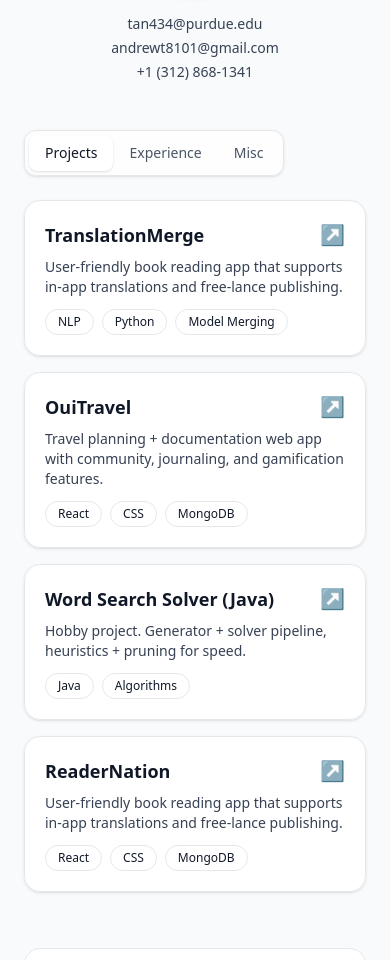
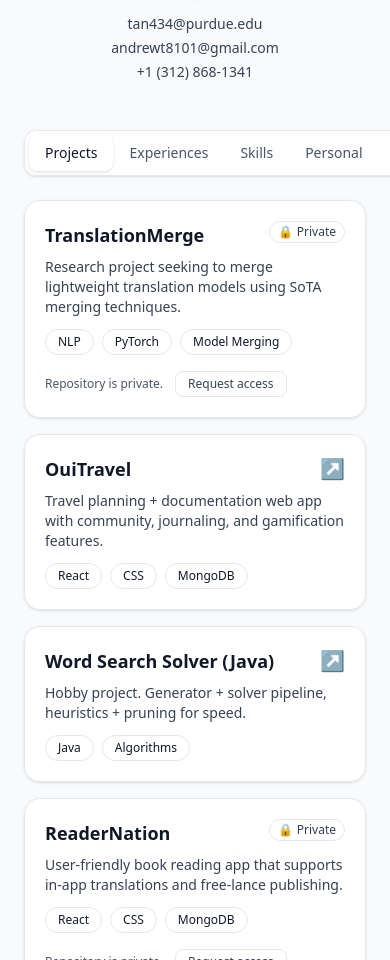
Before and after one commit to andrewt1018/AboutMe, a React (Vite) app: page / in a window 390 px wide. Shown: the part 1040-2000 px from the top of the page. Built offline with nearby package versions, Linux system fonts and the light colour scheme.

Commit message:
Populated personal and skills sections.

```diff
--- a/src/App.jsx
+++ b/src/App.jsx
@@ -39,9 +39,10 @@ const PROJECTS = [
   {
     title: "TranslationMerge",
     description:
-      "User-friendly book reading app that supports in-app translations and free-lance publishing.",
-    tags: ["NLP", "Python", "Model Merging"],
+      "Research project seeking to merge lightweight translation models using SoTA merging techniques.",
+    tags: ["NLP", "PyTorch", "Model Merging"],
     link: "https://github.com/andrewt1018/TranslationMerge",
+    visibility: "Private"
   },
   {
     title: "OuiTravel",
@@ -49,6 +50,7 @@ const PROJECTS = [
       "Travel planning + documentation web app with community, journaling, and gamification features.",
     tags: ["React", "CSS", "MongoDB"],
     link: "https://github.com/andrewt1018/OuiTravel",
+    visibility: "Public"
   },
   {
     title: "Word Search Solver (Java)",
@@ -56,6 +58,7 @@ const PROJECTS = [
       "Hobby project. Generator + solver pipeline, heuristics + pruning for speed.",
     tags: ["Java", "Algorithms"],
     link: "https://github.com/andrewt1018/WordSearchSolver",
+    visibility: "Public"
   },
   {
     title: "ReaderNation",
@@ -63,6 +66,7 @@ const PROJECTS = [
       "User-friendly book reading app that supports in-app translations and free-lance publishing.",
     tags: ["React", "CSS", "MongoDB"],
     link: "https://github.com/andrewt1018/ReaderNation",
+    visibility: "Private"
   }
 ];
 
@@ -98,7 +102,7 @@ const EXPERIENCE = [
       "Computed bivariate Moran’s I + LISA statistics with PySAL",
       "Mentored undergraduates and ensured reproducible workflow design"
     ],
-    tags: ["Apache Sedona", "Python", "Google Cloud Platform"]
+    tags: ["Apache Sedona", "Distributed Systems", "Google Cloud Platform"]
   },
   {
     role: "Software Developer",
@@ -123,8 +127,90 @@ const EXPERIENCE = [
   }
 ];
 
+const SKILLS = [
+  {
+    title: "Languages",
+    items: ["Python", "Scala", "Java", "C/C++", "SQL", "JavaScript/TypeScript", "x86-64 ASM"],
+  },
+  {
+    title: "Data & ML",
+    items: ["PyTorch", "scikit-learn", "Apache Spark", "Apache Sedona", "WandB", "Pandas"],
+  },
+  {
+    title: "Web",
+    items: ["React", "Vite", "Tailwind", "Node.js", "REST/HTTP", "JSON", "CREOSON"],
+  },
+  {
+    title: "Cloud & Tools",
+    items: ["AWS SAA", "Databricks", "Docker", "GitHub Actions", "SBT", "GCP", "PostgreSQL"],
+  },
+];
+
+const PERSONAL = {
+  blurb: (
+    <>
+      Thanks for checking out my page! I'm a CS + Math student at Purdue who loves doing ML research and building clean web apps. In my spare time, I'm likely playing volleyball, pingpong, or doing the daily NY Times puzzles.
+    </>
+  ),
+  hobbies: [
+    {
+      title: "Volleyball",
+      emoji: "🏐",
+      blurb: (
+        <>
+          Played for 9+ years now. Varsity captain in highschool, and part of the Purdue men's Volleyball Club. <br /><br />
+          <b>Position</b>: Outside Hitter<br />
+          <b>Favorite player</b >: Yuji Nishida <br />
+          <b>Favorite team</b>: Team Japan<br />
+        </>
+      ),
+    },
+    {
+      title: "Ping Pong",
+      emoji: "🏓",
+      blurb: (
+        <>
+          Played for around 2 years now. Definitely still have a lot of room to improve especially with reading and counteracting heavy spin.
+          <br /><br />
+          <b>Grip</b>: Penhold<br />
+          <b>Favorite player</b >: Xu Xin
+        </>
+      ),
+    },
+    {
+      title: "Reading",
+      emoji: "📚",
+      blurb: (
+        <>
+          Fantasy {">"} Sci-Fi {">"}{">"} other genres. Maybe reading <i>Harry Potter</i> growing up made me biased toward fantasy.
+          <br /><br />
+          <b>Favorite Genre</b>: Fantasy<br />
+          <b>Favorite Author</b>: Rebecca F. Kuang<br />
+          <b>Favorite Series</b>: The Poppy Wars Trilogy<br />
+          <b>Favorite Book</b>: <i>Project Hail Mary</i>
+        </>
+      ),
+    },
+    {
+      title: "Puzzles",
+      emoji: "🧩",
+      blurb: (
+        <>
+          Doing puzzles is part of my daily routine, specifically the NY times wordle, pips, and sudoku. I also like competing with my friends in the LinkedIn mini puzzles.
+          <br /><br />
+          <b>Wordle Streak</b>: {Math.floor((new Date() - new Date("2025-06-09")) / (1000 * 60 * 60 * 24))} <br />
+          <b>Favorite puzzle game</b>: Sudoku (hard mode)<br />
+
+        </>
+      ),
+    },
+  ],
+};
+
+
+
 // Math + Code glyphs for animated background
-const GLYPHS = ["∑", "π", "∫", "√", "∞", "λ", "Δ", "{}", "</>", "()", "::=", "|>"];
+const GLYPHS = ["∑", "π", "∫", "√", "∞", "λ", "Δ", "{}", "</>", "()", ":=", "∀", "∃", "θ", "ψ"];
 
 const Link = (props) => (
   <a {...props} className={(props.className ?? "") + " underline-offset-4 hover:underline"} />
@@ -211,9 +297,164 @@ function SymbolsBG() {
   );
 }
 
+// ---------------------------- Projects Section ----------------------------
+function ProjectsSection() {
+  return (
+    <div className="grid gap-4 sm:grid-cols-2">
+      {PROJECTS.map((p) => {
+        const isPrivate = p.visibility?.toLowerCase?.() === "private";
+        const CardBase = ({ children }) => (
+          <div className="rounded-2xl border border-gray-200 bg-white/90 p-5 shadow-sm backdrop-blur-sm">
+            {children}
+          </div>
+        );
+
+
+        if (isPrivate) {
+          return (
+            <CardBase key={p.title}>
+              <div className="flex items-start justify-between">
+                <h3 className="text-lg font-semibold">{p.title}</h3>
+                <span className="inline-flex items-center gap-1 rounded-full border px-2 py-0.5 text-xs text-gray-700">
+                  <span aria-hidden>🔒</span> Private
+                </span>
+              </div>
+              <p className="mt-2 text-sm text-gray-700">{p.description}</p>
+              <div className="mt-3 flex flex-wrap gap-2">
+                {p.tags.map((t) => (
+                  <Chip key={t}>{t}</Chip>
+                ))}
+              </div>
+              <div className="mt-4 flex flex-wrap items-center gap-3 text-xs text-gray-600">
+                <span className="">Repository is private.</span>
+                {PROFILE.personalEmail ? (
+                  <a
+                    href={`mailto:${PROFILE.personalEmail}?subject=${encodeURIComponent("Access request: " + p.title)}&body=${encodeURIComponent("Hi Andrew, I'd like to request access to this repository: " + p.title + ". Thanks!")}`}
+                    className="rounded-lg border px-3 py-1 font-medium text-gray-700 hover:shadow"
+                  >
+                    Request access
+                  </a>
+                ) : null}
+              </div>
+            </CardBase>
+          );
+        }
+
+
+        // Public project → normal link card
+        return (
+          <a
+            key={p.title}
+            href={p.link}
+            target="_blank"
+            rel="noopener noreferrer"
+            className="rounded-2xl border border-gray-200 bg-white/90 p-5 shadow-sm backdrop-blur-sm transition hover:shadow-md"
+          >
+            <div className="flex items-start justify-between">
+              <h3 className="text-lg font-semibold hover:underline">{p.title}</h3>
+              <span className="text-xl">↗</span>
+            </div>
+            <p className="mt-2 text-sm text-gray-700">{p.description}</p>
+            <div className="mt-3 flex flex-wrap gap-2">
+              {p.tags.map((t) => (
+                <Chip key={t}>{t}</Chip>
+              ))}
+            </div>
+          </a>
+        );
+      })}
+    </div>
+  )
+}
+
+// ---------------------------- Projects Section ----------------------------
+function ExperiencesSection() {
+ return (
+   <div className="space-y-4">
+     {EXPERIENCE.map((e) => (
+       <div className="rounded-2xl border border-gray-200 bg-white/90 p-5 shadow-sm backdrop-blur-sm" key={e.role}>
+         <div className="flex flex-wrap items-baseline justify-between gap-2">
+           <h3 className="text-lg font-semibold">{e.role} · {e.org}</h3>
+           <span className="text-sm text-gray-600">{e.time}</span>
+         </div>
+         <ul className="mt-2 list-disc space-y-1 pl-5 text-sm text-gray-700">
+           {e.bullets.map((b, i) => (
+             <li key={i}>{b}</li>
+           ))}
+         </ul>
+         {e.tags?.length ? (
+           <div className="mt-3 flex flex-wrap gap-2">
+             {e.tags.map((t) => (
+               <Chip key={t}>{t}</Chip>
+             ))}
+           </div>
+         ) : null}
+       </div>
+     ))}
+   </div>
+ )
+}
+
+// ---------------------------- Skills Section ----------------------------
+function SkillsSection() {
+  return (
+    <div className="grid gap-4 sm:grid-cols-2">
+      {SKILLS.map((cat) => (
+        <div
+          key={cat.title}
+          className="rounded-2xl border border-gray-200 bg-white/90 p-5 shadow-sm backdrop-blur-sm"
+        >
+          <h3 className="text-base font-semibold">{cat.title}</h3>
+          <div className="mt-3 flex flex-wrap gap-2">
+            {cat.items.map((t) => (
+              <Chip key={t}>{t}</Chip>
+            ))}
+          </div>
+        </div>
+      ))}
+    </div>
+  );
+}
+
+// ---------------------------- Personal Section ----------------------------
+function PersonalSection() {
+  return (
+    <div className="space-y-4">
+      <div className="rounded-2xl border border-gray-200 bg-white/90 p-6 shadow-sm backdrop-blur-sm">
+        <h3 className="text-base font-semibold">About Me</h3>
+        <p className="mt-2 text-gray-700 leading-relaxed">{PERSONAL.blurb}</p>
+      </div>
+
+      <div className="grid gap-4 sm:grid-cols-2">
+        {PERSONAL.hobbies.map((h) => (
+          <div
+            key={h.title}
+            className="rounded-2xl border border-gray-200 bg-white/90 p-5 shadow-sm backdrop-blur-sm"
+          >
+            <div className="flex items-center gap-3">
+              <span className="text-2xl" aria-hidden>{h.emoji}</span>
+              <h4 className="text-lg font-semibold">{h.title}</h4>
+            </div>
+            <p className="mt-2 text-sm text-gray-700">{h.blurb}</p>
+          </div>
+        ))}
+      </div>
+    </div>
+  );
+}
+
+// ---------------------------- Misc. Section ----------------------------
+function MiscSection() {
+ return (
+   <div className="rounded-2xl border border-gray-200 bg-white/90 p-6 text-gray-600 backdrop-blur-sm">
+     More coming soon.
+   </div>
+ )
+}
+
 export default function Paper() {
   const [tab, setTab] = useState("Projects");
-  const tabs = ["Projects", "Experience", "Misc"];
+  const tabs = ["Projects", "Experiences", "Skills", "Personal", "Misc."];
 
   return (
     <div className="relative min-h-screen overflow-hidden bg-[#f8fafc] text-gray-900">
@@ -228,7 +469,6 @@ export default function Paper() {
               <p className="text-gray-700">{PROFILE.summary}</p>
               <div className="mt-6 flex flex-wrap gap-3">
                 <Chip>{PROFILE.location}</Chip>
-                <Chip>Open to internships</Chip>
               </div>
               <div className="mt-6 flex flex-wrap items-center gap-4 text-sm">
                 <a
@@ -311,63 +551,15 @@ export default function Paper() {
 
 
           <div className="mt-6">
-            {tab === "Projects" && (
-              <div className="grid gap-4 sm:grid-cols-2">
-                {PROJECTS.map((p) => (
-                  <a
-                    key={p.title}
-                    href={p.link}
-                    target="_blank"
-                    rel="noopener noreferrer"
-                    className="rounded-2xl border border-gray-200 bg-white/90 p-5 shadow-sm backdrop-blur-sm transition hover:shadow-md"
-                  >
-                    <div className="flex items-start justify-between">
-                      <h3 className="text-lg font-semibold hover:underline">{p.title}</h3>
-                      <span className="text-xl">↗</span>
-                    </div>
-                    <p className="mt-2 text-sm text-gray-700">{p.description}</p>
-                    <div className="mt-3 flex flex-wrap gap-2">
-                      {p.tags.map((t) => (
-                        <Chip key={t}>{t}</Chip>
-                      ))}
-                    </div>
-                  </a>
-                ))}
-              </div>
-            )}
+            {tab === "Projects" && <ProjectsSection />}
 
+            {tab === "Experiences" && <ExperiencesSection />}
 
-            {tab === "Experience" && (
-              <div className="space-y-4">
-                {EXPERIENCE.map((e) => (
-                  <div className="rounded-2xl border border-gray-200 bg-white/90 p-5 shadow-sm backdrop-blur-sm" key={e.role}>
-                    <div className="flex flex-wrap items-baseline justify-between gap-2">
-                      <h3 className="text-lg font-semibold">{e.role} · {e.org}</h3>
-                      <span className="text-sm text-gray-600">{e.time}</span>
-                    </div>
-                    <ul className="mt-2 list-disc space-y-1 pl-5 text-sm text-gray-700">
-                      {e.bullets.map((b, i) => (
-                        <li key={i}>{b}</li>
-                      ))}
-                    </ul>
-                    {e.tags?.length ? (
-                      <div className="mt-3 flex flex-wrap gap-2">
-                        {e.tags.map((t) => (
-                          <Chip key={t}>{t}</Chip>
-                        ))}
-                      </div>
-                    ) : null}
-                  </div>
-                ))}
-              </div>
-            )}
+            {tab === "Skills" && <SkillsSection />}
 
+            {tab === "Personal" && <PersonalSection />}
 
-            {tab === "Misc" && (
-              <div className="rounded-2xl border border-gray-200 bg-white/90 p-6 text-gray-600 backdrop-blur-sm">
-                More coming soon.
-              </div>
-            )}
+            {tab === "Misc." && <MiscSection />}
           </div>
         </div>
         <div className="mt-14 rounded-2xl border border-gray-200 bg-white/90 p-6 text-sm text-gray-700 backdrop-blur-sm">
```
